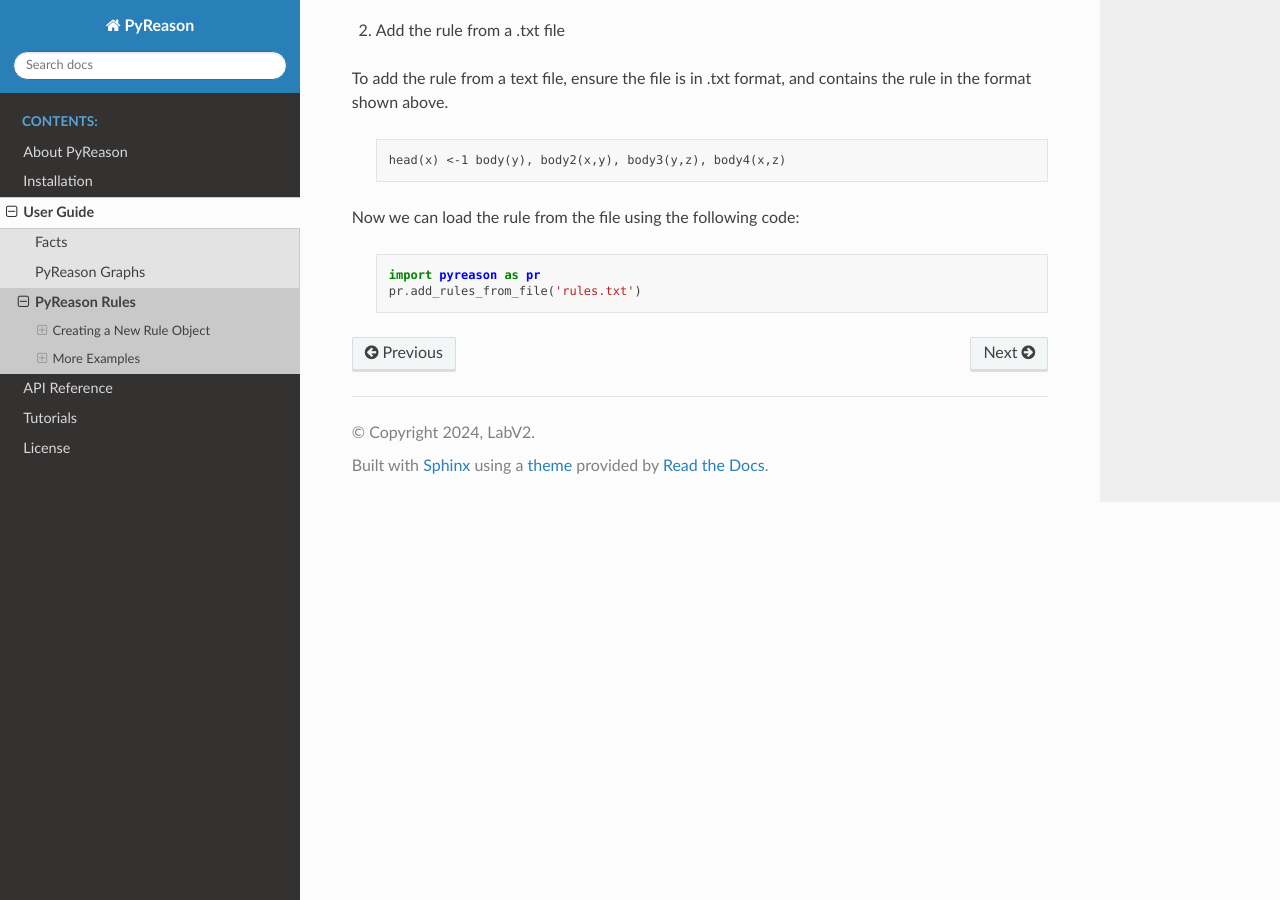
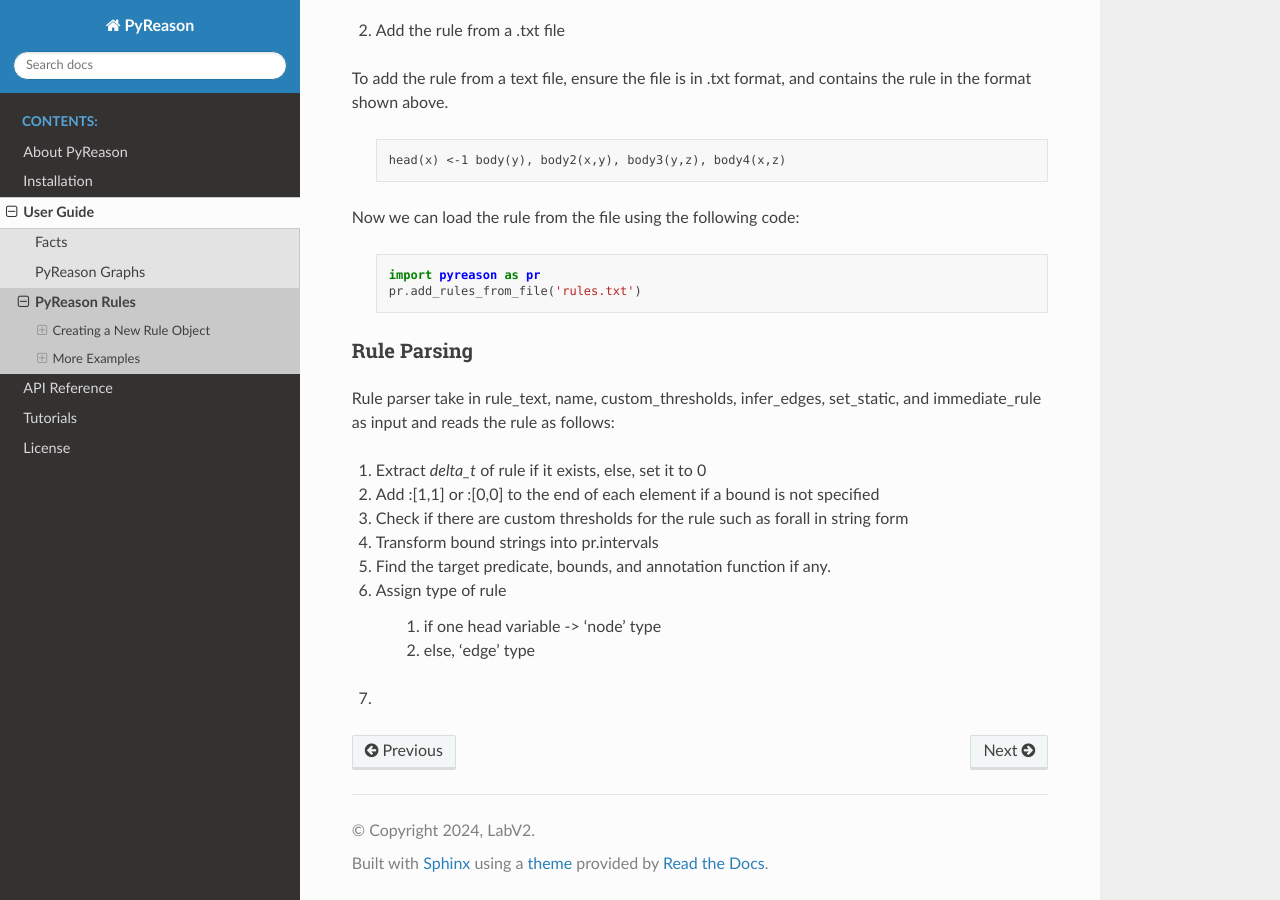
Before and after one commit to lab-v2/pyreason, a Sphinx documentation site: the page built from docs/source/user_guide/pyreason_rules.rst, in a window 1280 px wide and 900 px high, scrolled down 1815 px. Built offline with Sphinx 7.4.7 and the Read the Docs theme 3.1.0, drawn with Linux system fonts in a browser that asks for light colours; pages that are not in the unit, such as notebooks, are missing from menus; some of the changed text lies outside the part shown.

Commit message:
rule edits

```diff
--- a/docs/source/user_guide/pyreason_rules.rst
+++ b/docs/source/user_guide/pyreason_rules.rst
@@ -99,3 +99,21 @@ Now we can load the rule from the file using the following code:
 
         import pyreason as pr
         pr.add_rules_from_file('rules.txt')
+
+
+Rule Parsing
+~~~~~~~~~~~~
+Rule parser take in rule_text, name, custom_thresholds, infer_edges, set_static, and immediate_rule as input and reads the rule as follows:
+
+1. Extract *delta_t* of rule if it exists, else, set it to 0
+2. Add :[1,1] or :[0,0] to the end of each element if a bound is not specified
+3. Check if there are custom thresholds for the rule such as forall in string form
+4. Transform bound strings into pr.intervals
+5. Find the target predicate, bounds, and annotation function if any.
+6. Assign type of rule
+
+    i. if one head variable -> 'node' type
+
+    ii. else, 'edge' type
+
+7.
```
Also changed, not shown: other parts of docs/source/user_guide/pyreason_rules.rst (+1 -1 lines).
